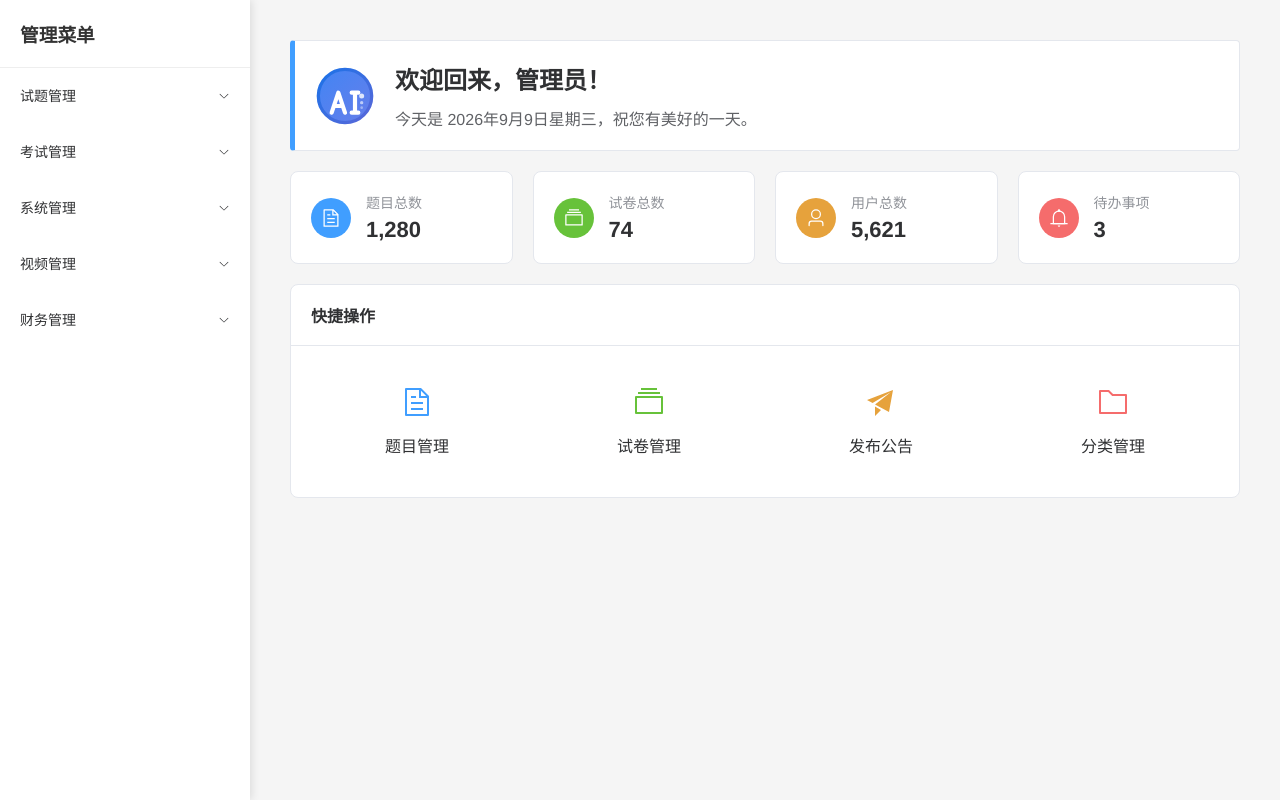
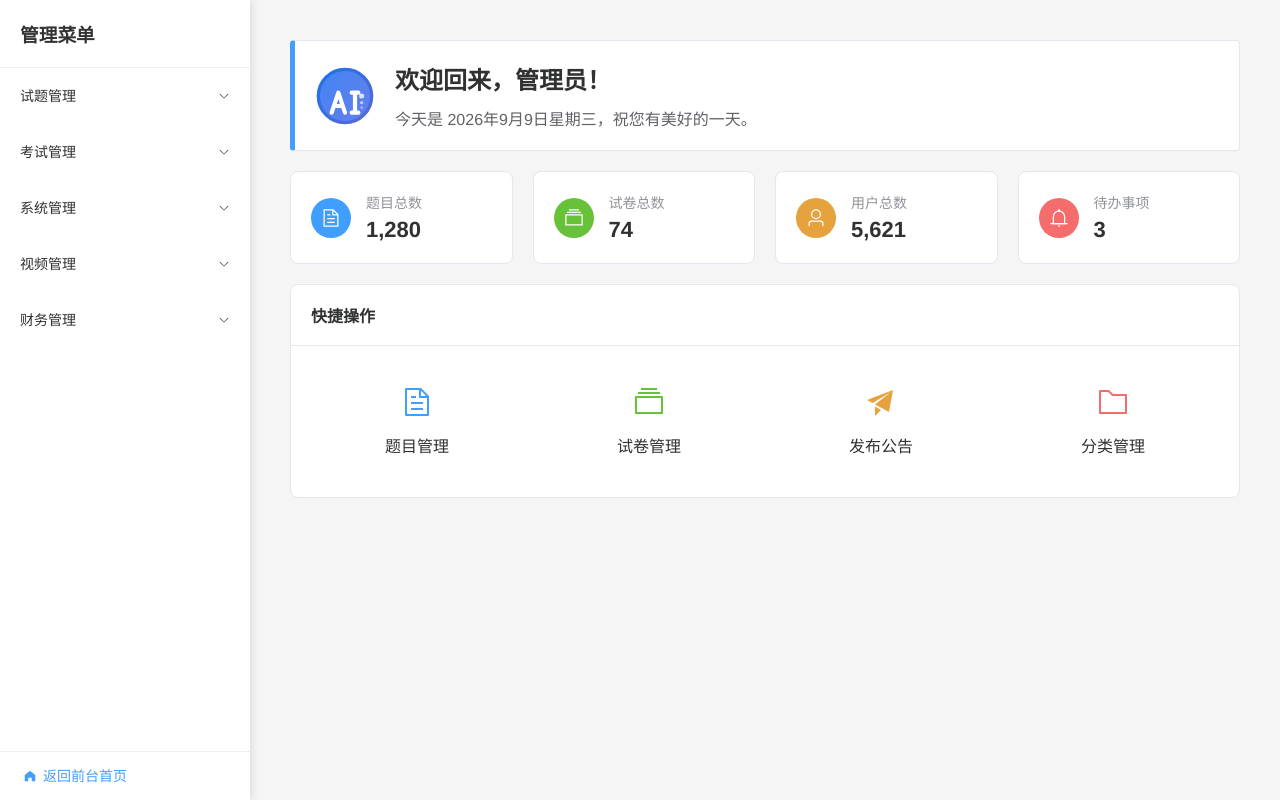
Before and after one commit to accdmm/edu-ai-path-master, a Vue app in the folder frontend/: page /admin/welcome in a window 1280 px wide. Built offline with nearby package versions, Linux system fonts and the light colour scheme.

Commit message:
fix: add back-to-home entry in admin sidebar
The admin console (including the welcome page) had no way back to the public site. Add a 返回前台首页 button at the bottom of the sidebar, visible on every admin page; sidebar becomes a flex column so the entry sticks to the bottom.

```diff
--- a/frontend/src/views/AdminLayout.vue
+++ b/frontend/src/views/AdminLayout.vue
@@ -66,6 +66,13 @@
           </el-menu-item>
         </el-sub-menu>
       </el-menu>
+      <!-- 返回前台首页（管理端任意页面可用） -->
+      <div class="sidebar-footer">
+        <el-button link type="primary" class="back-home-btn" @click="goHome">
+          <el-icon><HomeFilled /></el-icon>
+          <span>返回前台首页</span>
+        </el-button>
+      </div>
     </div>
 
     <!-- 右侧内容区 -->
@@ -80,11 +87,16 @@ import { ref, computed } from 'vue'
 import { useRoute, useRouter } from 'vue-router'
 import {
   Document, Folder, Files, DataAnalysis,
-  Picture, Bell, VideoPlay, Collection, Money
+  Picture, Bell, VideoPlay, Collection, Money, HomeFilled
 } from '@element-plus/icons-vue'
 
 const route = useRoute()
 const router = useRouter()
+
+// 返回前台首页
+const goHome = () => {
+  router.push('/home')
+}
 
 const activeMenu = computed(() => {
   return route.path
@@ -106,6 +118,8 @@ const handleMenuSelect = (index) => {
   width: 250px;
   background: white;
   box-shadow: 2px 0 8px rgba(0,0,0,0.1);
+  display: flex;
+  flex-direction: column;
 }
 
 .sidebar-title {
@@ -117,6 +131,17 @@ const handleMenuSelect = (index) => {
 
 .sidebar-menu {
   border: none;
+  flex: 1;
+  overflow-y: auto;
+}
+
+.sidebar-footer {
+  padding: 14px 20px;
+  border-top: 1px solid #eee;
+}
+
+.back-home-btn {
+  font-size: 14px;
 }
 
 .main-content {
```
